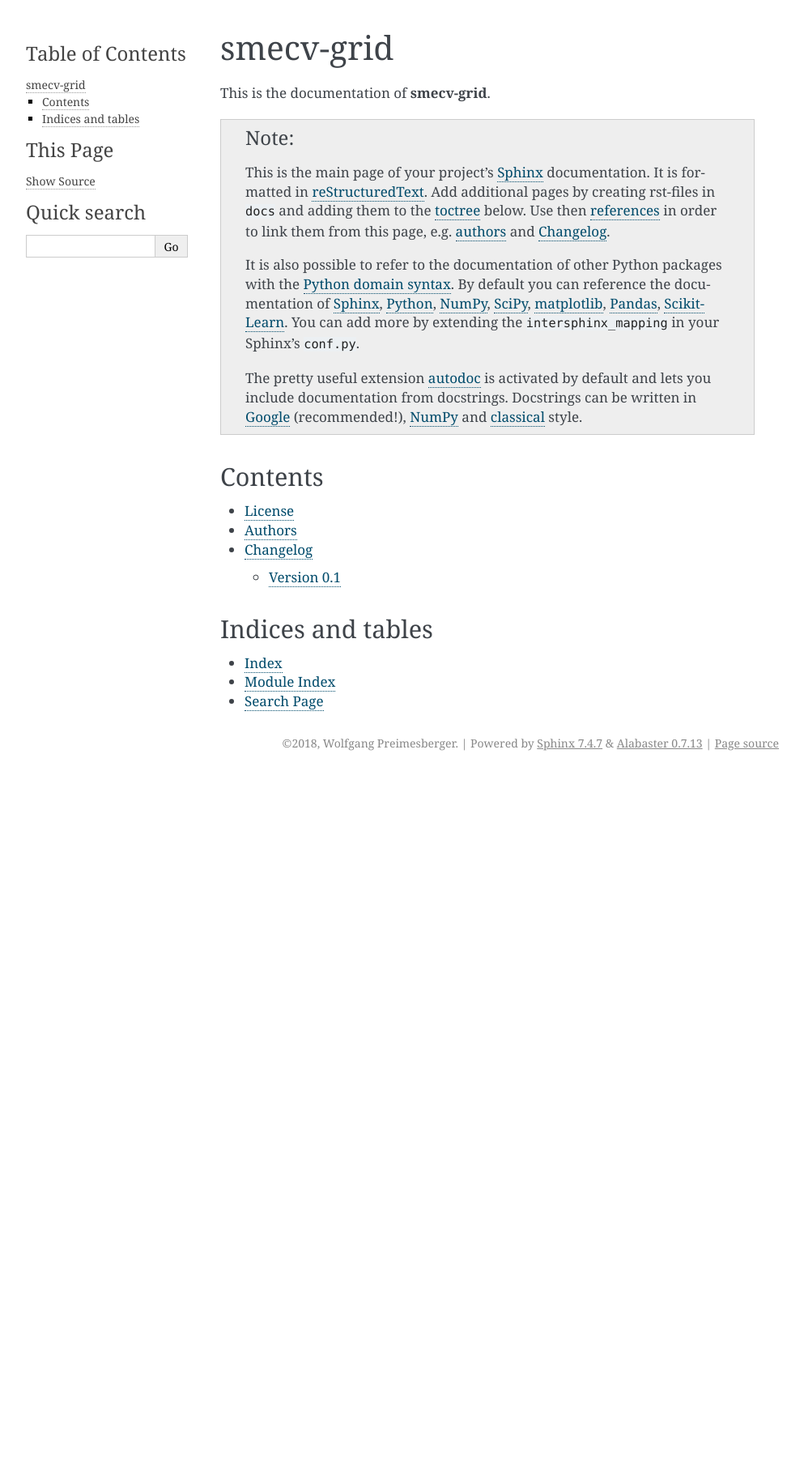
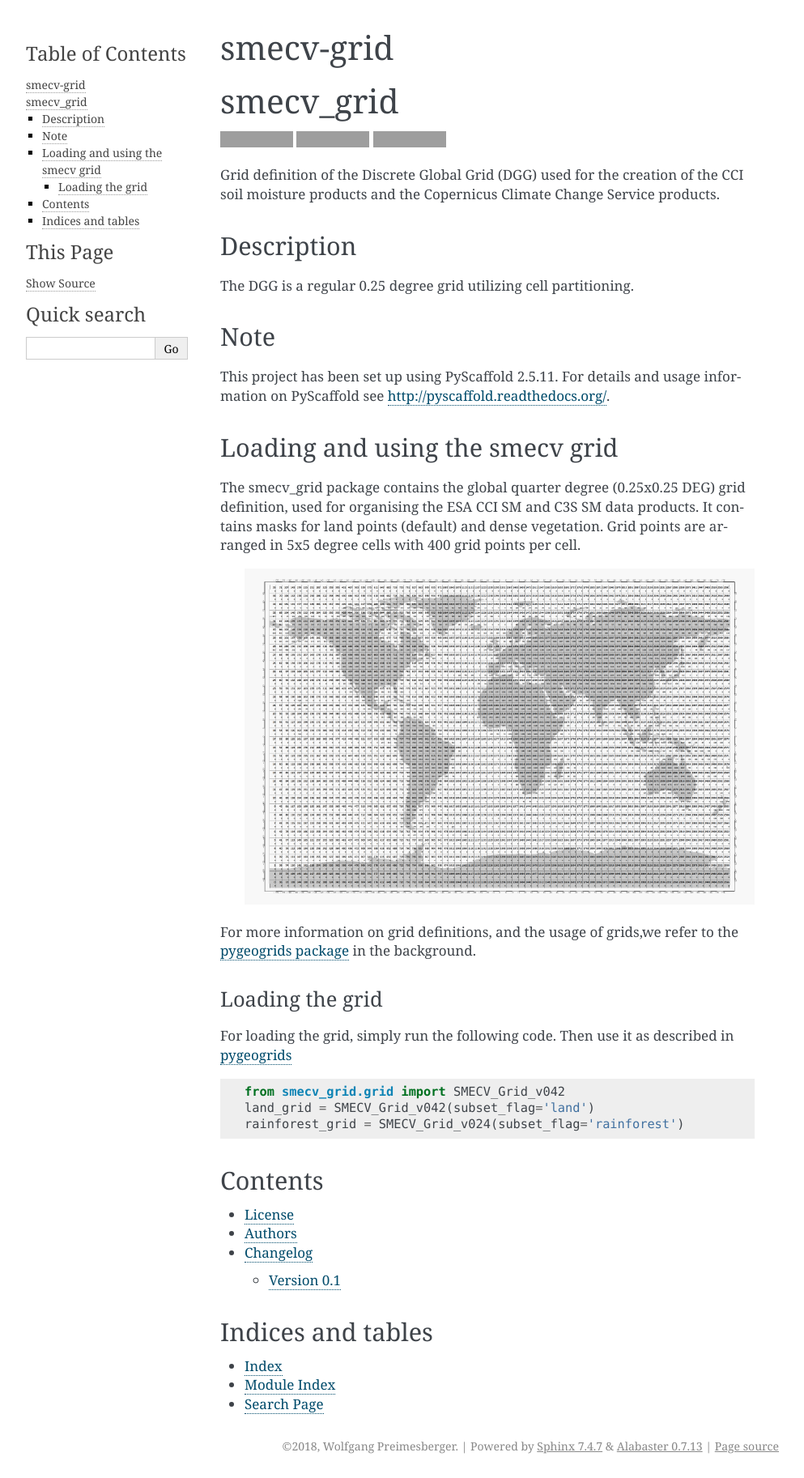
Before and after one commit to wpreimes/smecv-grid, a Sphinx documentation site: the page built from docs/index.rst, in a window 1280 px wide. Shown: the whole page at 81% size, without its empty margins (148-1141 px from the left). Built offline with Sphinx 7.4.7, drawn with Linux system fonts in a browser that asks for light colours; pages that are not in the unit, such as notebooks, are missing from menus; before the commit the page ends 957 px from its top, so only the background shows below that; grey boxes are pictures that could not be loaded.

Commit message:
Add basic documentation

```diff
--- /dev/null
+++ b/docs/grid.rst
@@ -0,0 +1,26 @@
+Loading and using the smecv grid
+================================
+
+
+The smecv_grid package contains the global quarter degree (0.25x0.25 DEG) grid
+definition, used for organising the ESA CCI SM and C3S SM data products.
+It contains masks for land points (default) and dense vegetation.
+Grid points are arranged in 5x5 degree cells with 400 grid points per cell.
+
+  .. image:: 5x5_cell_partitioning_cci.png
+     :target: 5x5_cell_partitioning_cci.png
+
+For more information on grid definitions, and the usage of grids,we refer to the `pygeogrids package
+<https://github.com/TUW-GEO/pygeogrids>`_ in the background.
+
+Loading the grid
+----------------
+
+For loading the grid, simply run the following code. Then use it as described
+in `pygeogrids <https://github.com/TUW-GEO/pygeogrids>`_
+
+.. code-block:: python
+
+    from smecv_grid.grid import SMECV_Grid_v042
+    land_grid = SMECV_Grid_v042(subset_flag='land')
+    rainforest_grid = SMECV_Grid_v024(subset_flag='rainforest')
--- a/docs/index.rst
+++ b/docs/index.rst
@@ -2,40 +2,10 @@
 smecv-grid
 ==========
 
-This is the documentation of **smecv-grid**.
+.. include:: ../README.rst
 
-.. note::
+.. include:: grid.rst
 
-    This is the main page of your project's `Sphinx <http://sphinx-doc.org/>`_
-    documentation. It is formatted in `reStructuredText
-    <http://sphinx-doc.org/rest.html>`__. Add additional pages by creating
-    rst-files in ``docs`` and adding them to the `toctree
-    <http://sphinx-doc.org/markup/toctree.html>`_ below. Use then
-    `references <http://sphinx-doc.org/markup/inline.html>`__ in order to link
-    them from this page, e.g. :ref:`authors <authors>` and :ref:`changes`.
-
-    It is also possible to refer to the documentation of other Python packages
-    with the `Python domain syntax
-    <http://sphinx-doc.org/domains.html#the-python-domain>`__. By default you
-    can reference the documentation of `Sphinx <http://sphinx.pocoo.org>`__,
-    `Python <http://docs.python.org/>`__, `NumPy
-    <http://docs.scipy.org/doc/numpy>`__, `SciPy
-    <http://docs.scipy.org/doc/scipy/reference/>`__, `matplotlib
-    <http://matplotlib.sourceforge.net>`__, `Pandas
-    <http://pandas.pydata.org/pandas-docs/stable>`__, `Scikit-Learn
-    <http://scikit-learn.org/stable>`__. You can add more by
-    extending the ``intersphinx_mapping`` in your Sphinx's ``conf.py``.
-
-    The pretty useful extension `autodoc
-    <http://www.sphinx-doc.org/en/stable/ext/autodoc.html>`__ is activated by
-    default and lets you include documentation from docstrings. Docstrings can
-    be written in `Google
-    <http://google.github.io/styleguide/pyguide.html#Comments>`__
-    (recommended!), `NumPy
-    <https://github.com/numpy/numpy/blob/master/doc/HOWTO_DOCUMENT.rst.txt>`__
-    and `classical
-    <http://www.sphinx-doc.org/en/stable/domains.html#info-field-lists>`__
-    style.
 
 
 Contents
```
Also changed, not shown: docs/5x5_cell_partitioning_cci.png (added).
